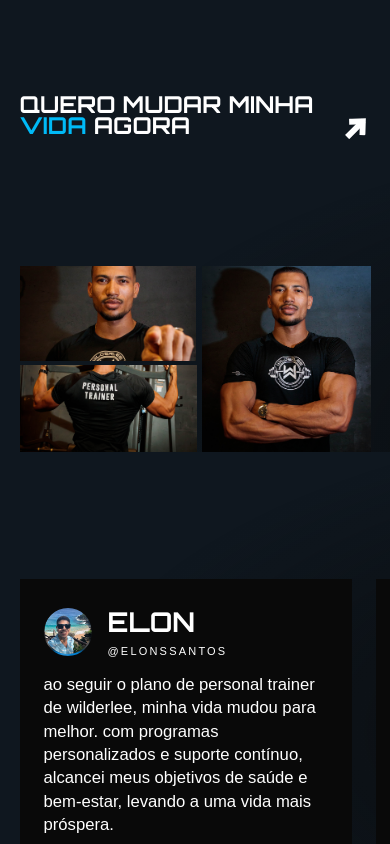
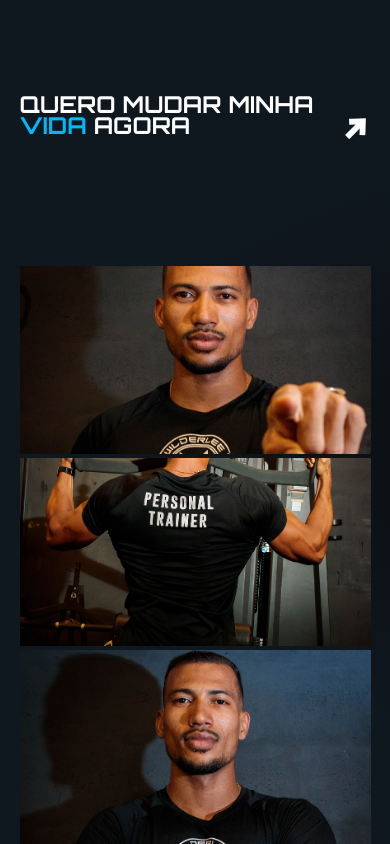
Before and after one commit to CodeOneOrganization/wilderlee-website, a Next.js app: page / in a window 390 px wide. Shown: the part 1420-2264 px from the top of the page. Built offline with nearby package versions, Linux system fonts and the light colour scheme; a web font is replaced by a local one.

Commit message:
style: responsividade do mobile melhorada

```diff
--- a/src/app/layouts/Apresentation/apresentation.module.css
+++ b/src/app/layouts/Apresentation/apresentation.module.css
@@ -1,5 +1,6 @@
 .apresentation{
   position: relative;
+  overflow: hidden;
 }
 
 .apresentation svg{
@@ -13,6 +14,7 @@
   height: 47.813vw;
   display: flex;
   gap: 5px;
+  overflow: hidden;
 }
 
 .image1{
@@ -28,3 +30,18 @@
 .image3{
   width: 43.385vw;
 }
+
+@media (width <=850px){
+  .container{
+    flex-direction: column;
+    height: 100%;
+    gap: 0;
+  }
+
+  .image3,
+  .image2,
+  .image1{
+    width: 100%;
+    object-fit: cover;
+  }
+}
```
